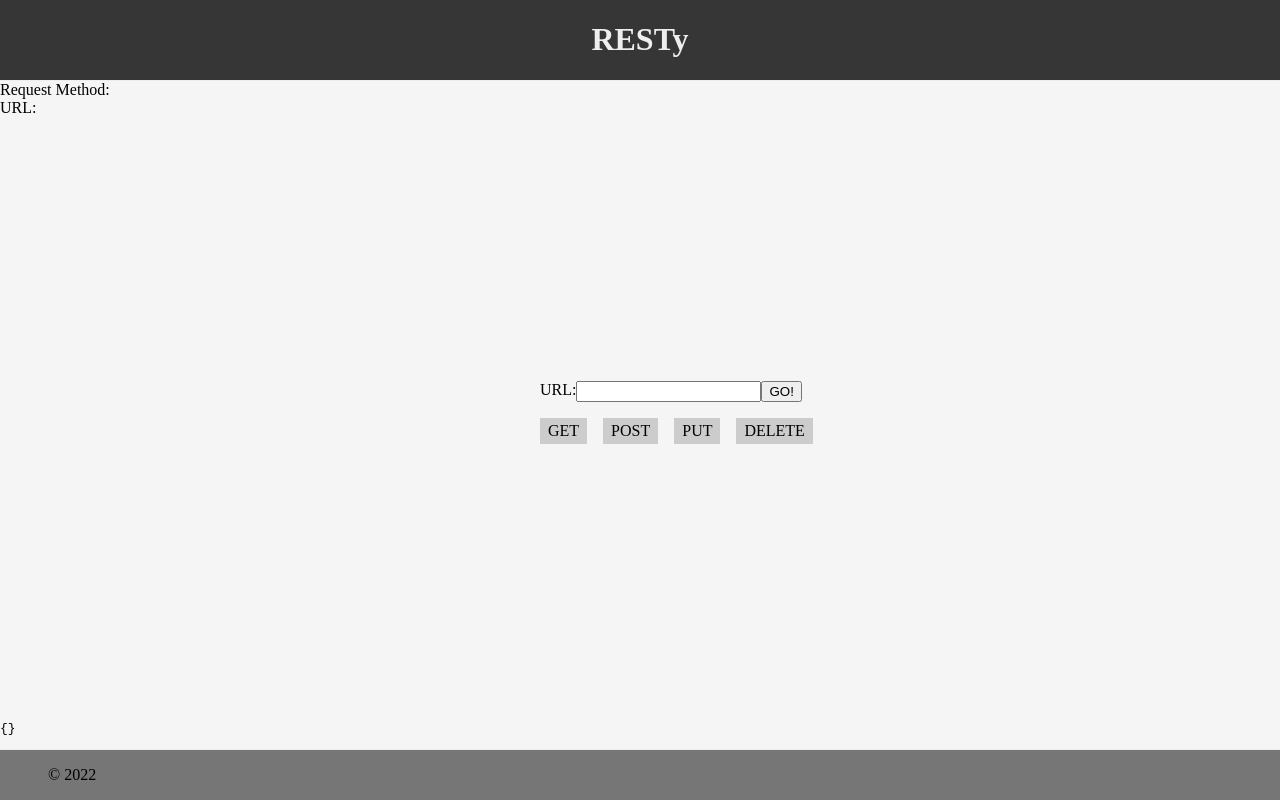
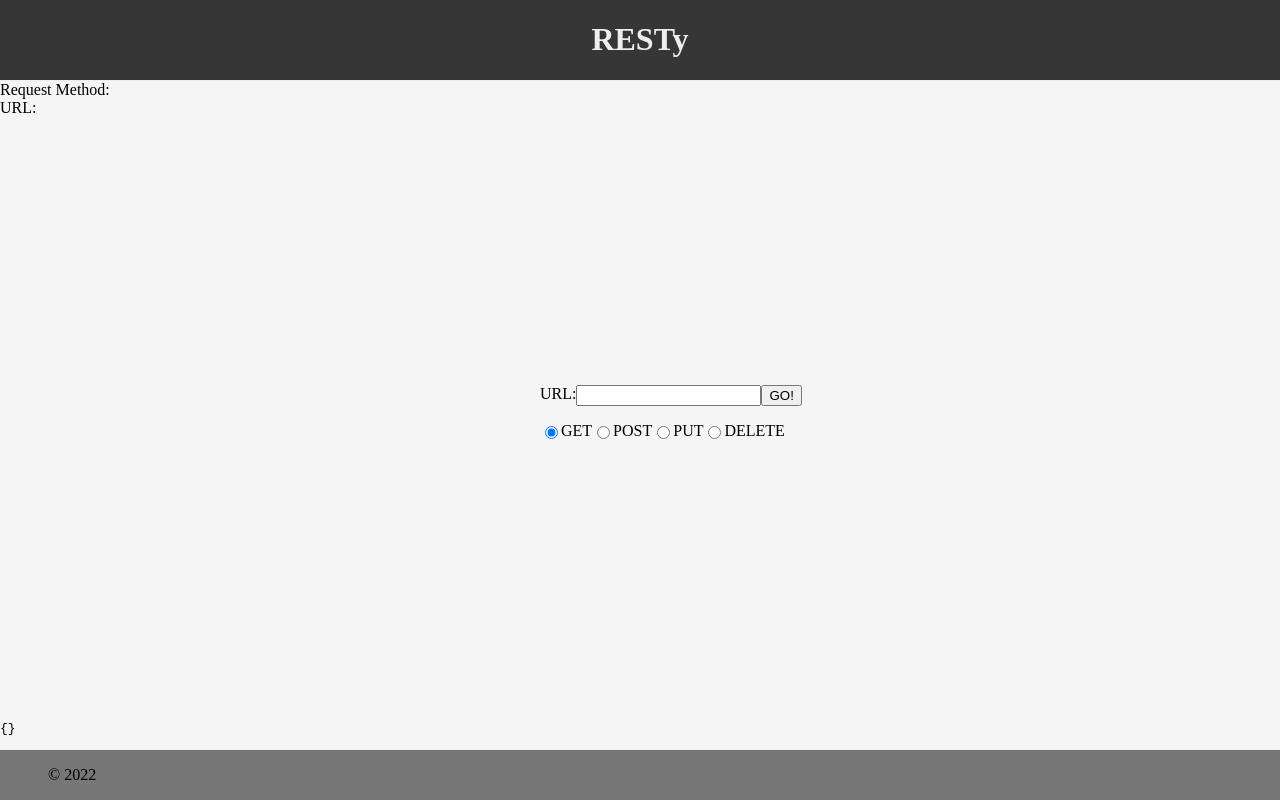
Before and after one commit to luismsandoval/resty, a React (Create React App) app: page / in a window 1280 px wide. Built offline with nearby package versions, Linux system fonts and the light colour scheme.

Commit message:
refactor to allow for http reqs to be sent and display data to user

```diff
--- a/src/app.tsx
+++ b/src/app.tsx
@@ -4,27 +4,21 @@ import "./app.scss";
 
 // Let's talk about using index.js and some other name in the component folder
 // There's pros and cons for each way of doing this ...
-import Header from "./components/header";
-import Footer from "./components/footer";
-import Form from "./components/form";
-import Results from "./components/results";
-
+import { Header } from "./components/header";
+import { Footer } from "./components/footer";
+import { Form } from "./components/form";
+import { Results } from "./components/results";
 
 const App = () => {
   const [data, setData] = useState({});
-  const [requestParams, setRequestParams] = useState({});
+  const [requestParams, setRequestParams] = useState({ method: "", url: "" });
 
-  const callApi = (requestParams: any) => {
-    // mock output
-    const data = {
-      count: 2,
-      results: [
-        { name: "fake thing 1", url: "http://fakethings.com/1" },
-        { name: "fake thing 2", url: "http://fakethings.com/2" },
-      ],
-    };
+  const callApi = async (request: any) => {
+    const response = await fetch(request.url, { method: request.method });
+    let parsed = await response.json();
+    let data = { parsed, response };
     setData(data);
-    setRequestParams(requestParams);
+    setRequestParams(request);
   };
 
   return (
--- a/src/components/footer/index.tsx
+++ b/src/components/footer/index.tsx
@@ -1,5 +1,3 @@
-const Footer = () => {
+export const Footer = () => {
   return <footer>&copy; 2022</footer>;
 };
-
-export default Footer;
--- a/src/components/form/index.tsx
+++ b/src/components/form/index.tsx
@@ -1,36 +1,46 @@
-import React from "react";
-
+import React, { useEffect, useState } from "react";
 import "./form.scss";
 
-const Form = ({ handleApiCall }: any) => {
-  const handleSubmit = (e: React.FormEvent<HTMLFormElement>): void => {
-    e.preventDefault();
+export interface formData {
+  method: string;
+  url: string;
+}
 
-    const target = e.target as HTMLFormElement;
-    const formData = {
-      method: "GET",
-      url: (target[0] as HTMLInputElement).value,
-    };
-    return handleApiCall(formData);
+const handleSubmit = (
+  e: React.FormEvent<HTMLFormElement>,
+  callback: any
+): void => {
+  e.preventDefault();
+  const formData = {
+    method: "GET",
+    url: e.target[0].value,
   };
+  callback(formData);
+};
 
+export const Form = (props: any) => {
   return (
     <>
-      <form onSubmit={handleSubmit}>
+      <form onSubmit={(e) => handleSubmit(e, props.handleApiCall)}>
         <label>
           <span>URL: </span>
           <input name="url" type="text" />
           <button type="submit">GO!</button>
         </label>
         <label className="methods">
-          <span id="get">GET</span>
-          <span id="post">POST</span>
-          <span id="put">PUT</span>
-          <span id="delete">DELETE</span>
+          <input type="radio" name="method" value="GET" checked />
+          GET
+          <br />
+          <input type="radio" name="method" value="POST" />
+          POST
+          <br />
+          <input type="radio" name="method" value="PUT" />
+          PUT
+          <br />
+          <input type="radio" name="method" value="DELETE" />
+          DELETE
         </label>
       </form>
     </>
   );
 };
-
-export default Form;
--- a/src/components/header/index.tsx
+++ b/src/components/header/index.tsx
@@ -1,9 +1,7 @@
-const Header = () => {
+export const Header = () => {
   return (
     <header>
       <h1>RESTy</h1>
     </header>
   );
 };
-
-export default Header;
--- a/src/components/results/index.tsx
+++ b/src/components/results/index.tsx
@@ -2,12 +2,10 @@ type ResultsProps = {
   data: object;
 };
 
-const Results = ({ data }: ResultsProps) => {
+export const Results = ({ data }: ResultsProps) => {
   return (
     <section>
-      <pre>{JSON.stringify(data, undefined, 2)}</pre>
+      <pre>{data ? JSON.stringify(data, undefined, 2) : null}</pre>
     </section>
   );
 };
-
-export default Results;
```
Also changed, not shown: src/index.tsx (+4 -4 lines), 2 other files (tests, documents, lock files or other folders).
